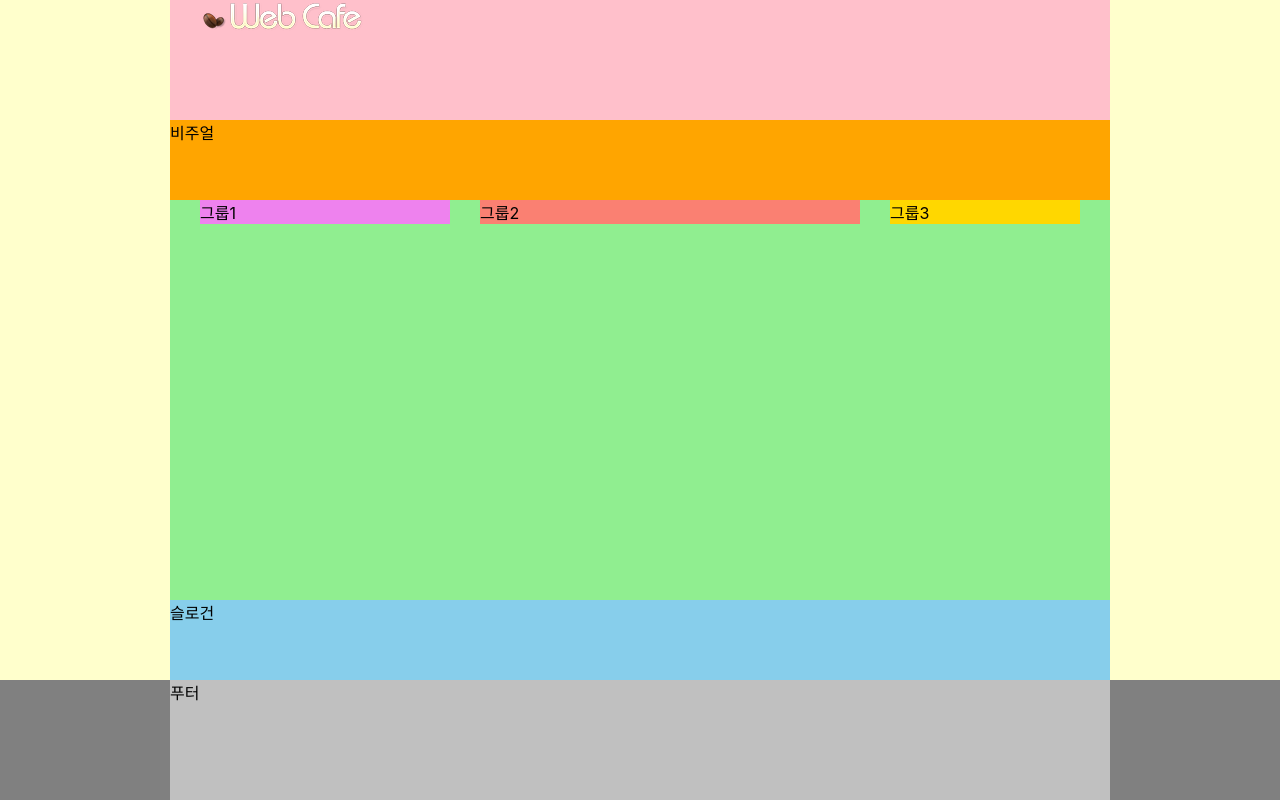
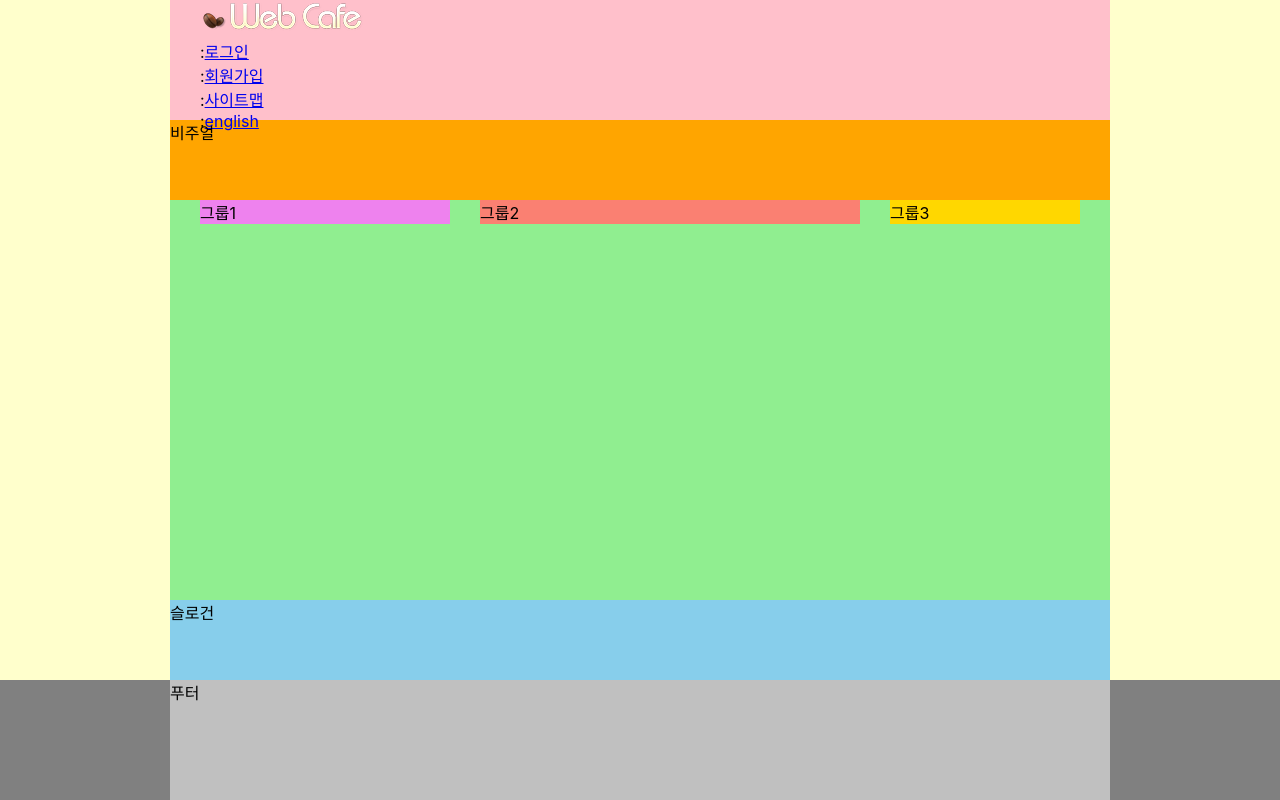
Before and after one commit to kkujoni/html5, a plain HTML site: page index.html in a window 1280 px wide. Drawn offline with Linux system fonts and the light colour scheme; a web font is replaced by a local one.

Commit message:
텍스트 링크모음 마크업

```diff
--- a/index.html
+++ b/index.html
@@ -13,10 +13,15 @@
   <header class="header">
     <h1 class="logo">
       <a href="./index-complete.html">
-        <img src="./assets/logo.png" alt="" />
-
+        <img src="./assets/logo.png" alt="web cafe"/>
       </a>
     </h1>
+    <ul class="member">
+      <li><span class="divider" aria-hidden="true">:</span><a href="/">로그인</a></li>
+      <li><span class="divider" aria-hidden="true">:</span><a href="/">회원가입</a></li>
+      <li><span class="divider" aria-hidden="true">:</span><a href="/">사이트맵</a></li>
+      <li><span class="divider" aria-hidden="true">:</span><a href="/">english</a></li>
+    </ul>
   </header>
   <div class="visual">비주얼</div>
   <main class="main">
```
